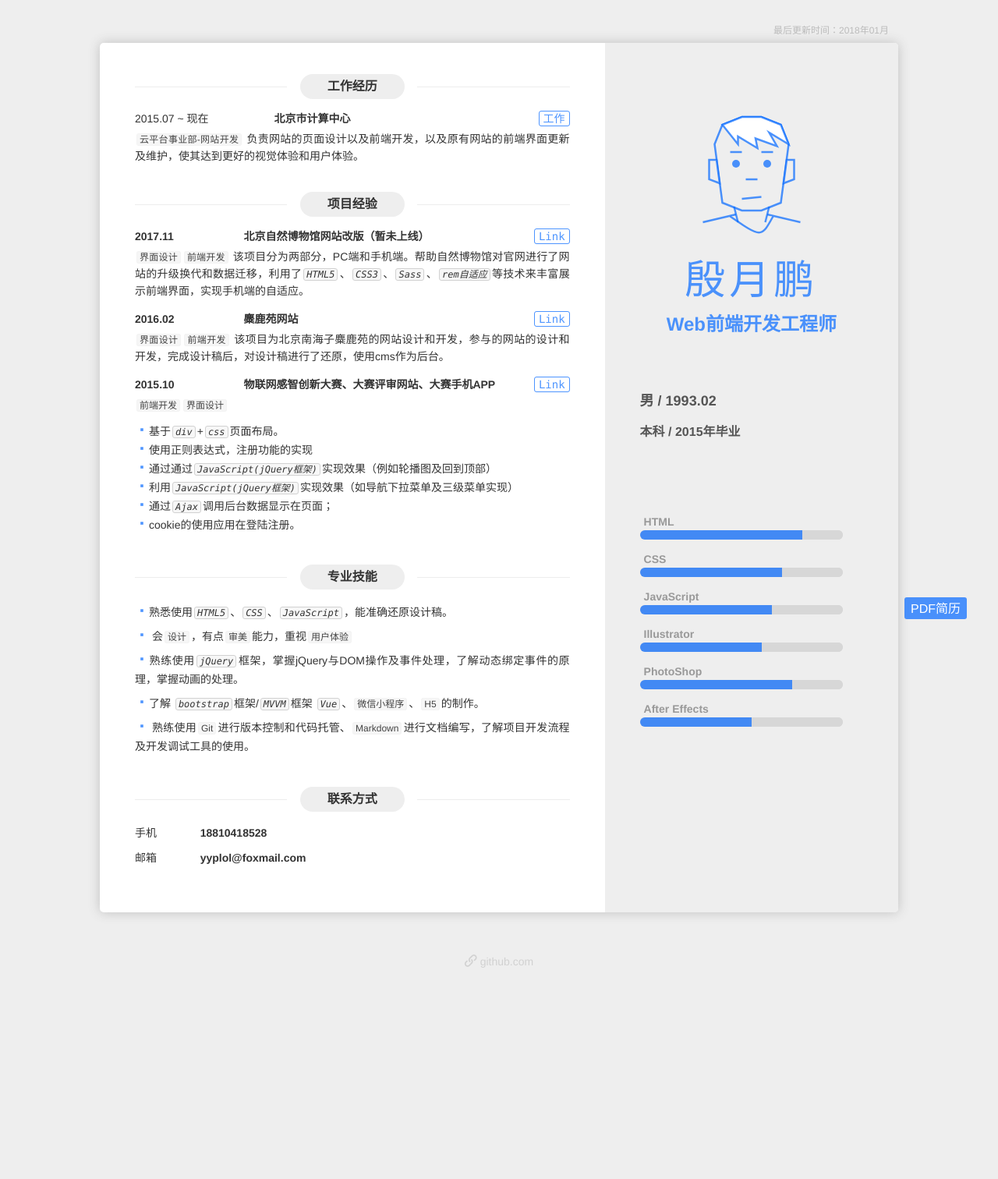
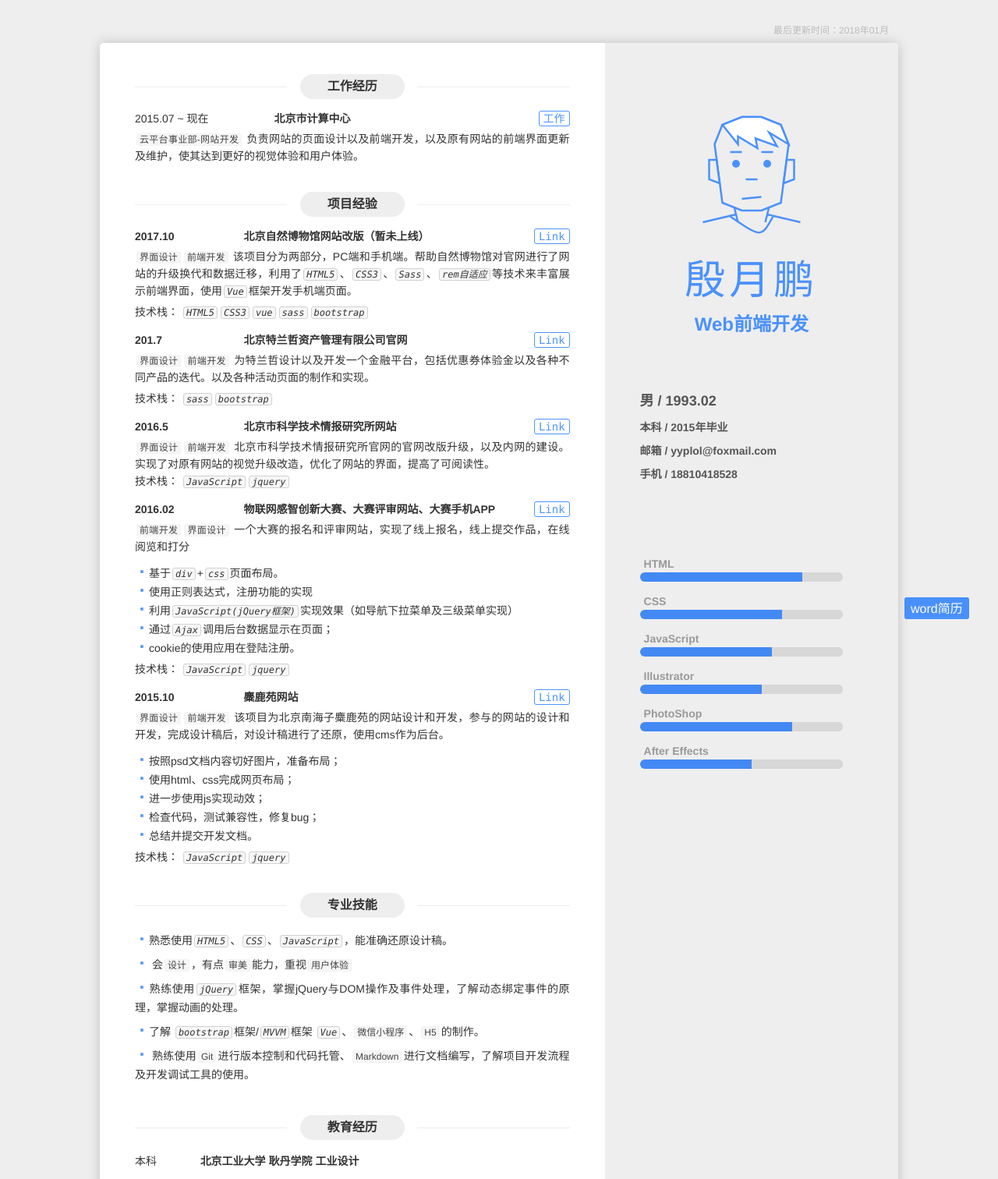
Before and after one commit to YYPing/resume--, a website: page resume-yyp/index.html in a window 1280 px wide. Shown: the top 1512 px of the page at 78% size. Before the commit the page ends 1269 px from the top, so only its background shows below. Drawn offline with Linux system fonts and the light colour scheme.

Commit message:
changes
changes

```diff
--- a/resume-yyp/index.html
+++ b/resume-yyp/index.html
@@ -12,7 +12,8 @@
 </head>
 <body>
 <!--[if IE]><p class="kill-ie">微软都放弃了IE，为啥你却还不放弃？</p><![endif]-->
-<a class=pdf href=resume.pdf><i class="iconfont icon-pdf"></i> PDF简历</a>
+<!-- <a class=pdf href=简历_前端开发_殷月鹏.pdf><i class="iconfont icon-pdf"></i> PDF简历</a> -->
+<a class=pdf href=简历_前端开发_殷月鹏.docx><i class="iconfont icon-pdf"></i> word简历</a>
 <p class=last-modified>最后更新时间：2018年01月</p>
 <div class=content>
     <div class=content-bd>
@@ -49,21 +50,85 @@
                 <div class=section-bd>
                     <div class=item>
                         <header class=item-hd>
-                            <span class=item-time><b>2017.11</b></span>
+                            <span class=item-time><b>2017.10</b></span>
                             <a class="btn item-more" href=javascript:void(0) target=_blank>Link</a>
                             <h3 class=item-name><b>北京自然博物馆网站改版（暂未上线）</b></h3>
                         </header>
                         <div class=item-bd>
-                            <p class=section-content>
+                            <p class="section-content item-bd">
                                 <strong>界面设计</strong><strong>前端开发</strong>
-                                该项目分为两部分，PC端和手机端。帮助自然博物馆对官网进行了网站的升级换代和数据迁移，利用了<em>HTML5</em>、<em>CSS3</em>、<em>Sass</em>、<em>rem自适应</em>等技术来丰富展示前端界面，实现手机端的自适应。
-
+                                该项目分为两部分，PC端和手机端。帮助自然博物馆对官网进行了网站的升级换代和数据迁移，利用了<em>HTML5</em>、<em>CSS3</em>、<em>Sass</em>、<em>rem自适应</em>等技术来丰富展示前端界面，使用<em>Vue</em>框架开发手机端页面。
+                            </p>
+                            <p class="section-content item-bd">
+                                技术栈：
+                                <em>HTML5</em><em>CSS3</em><em>vue</em><em>sass</em><em>bootstrap</em>
                             </p>
                         </div>
                     </div>
                     <div class=item>
                         <header class=item-hd>
+                            <span class=item-time><b>201.7</b></span>
+                            <a class="btn item-more" href=http://tlz.simuhao.com/ target=_blank>Link</a>
+                            <h3 class=item-name><b>北京特兰哲资产管理有限公司官网 </b></h3>
+                        </header>
+                        <div class=item-bd>
+                            <p class="section-content item-bd">
+                                <strong>界面设计</strong><strong>前端开发</strong>
+
+                                为特兰哲设计以及开发一个金融平台，包括优惠券体验金以及各种不同产品的迭代。以及各种活动页面的制作和实现。
+
+                            </p>
+                            <p class="section-content item-bd">
+                                技术栈：
+                                <em>sass</em><em>bootstrap</em>
+                            </p>
+                        </div>
+                    </div>
+                    <div class=item>
+                        <header class=item-hd>
+                            <span class=item-time><b>2016.5</b></span>
+                            <a class="btn item-more" href=http://www.bjstinfo.com.cn/ target=_blank>Link</a>
+                            <h3 class=item-name><b>北京市科学技术情报研究所网站  </b></h3>
+                        </header>
+                        <div class=item-bd>
+                            <p class=section-content>
+                                <strong>界面设计</strong><strong>前端开发</strong>
+                                北京市科学技术情报研究所官网的官网改版升级，以及内网的建设。实现了对原有网站的视觉升级改造，优化了网站的界面，提高了可阅读性。
+                            </p>
+                            <p class="section-content item-bd">
+                                技术栈：
+                                <em>JavaScript</em><em>jquery</em>
+                            </p>
+                        </div>
+                    </div>
+
+                    <div class=item>
+                        <header class=item-hd>
                             <span class=item-time><b>2016.02</b></span>
+                            <a class="btn item-more" href=http://www.intellisense.org.cn target=_blank>Link</a>
+                            <h3 class=item-name>物联网感智创新大赛、大赛评审网站、大赛手机APP</h3>
+                        </header>
+                        <div class=item-bd>
+                            <p class=section-content>
+                                <strong>前端开发</strong><strong>界面设计</strong>
+                                一个大赛的报名和评审网站，实现了线上报名，线上提交作品，在线阅览和打分
+                                <ul class=section-list>
+                                    <li><p class=section-content><i class="iconfont icon-dot"></i>基于<em>div</em>+<em>css</em>页面布局。</p></li>
+                                    <li><p class=section-content><i class="iconfont icon-dot"></i>使用正则表达式，注册功能的实现</p></li>
+                                    <li><p class=section-content><i class="iconfont icon-dot"></i>利用<em>JavaScript(jQuery框架)</em>实现效果（如导航下拉菜单及三级菜单实现）</p></li>
+                                    <li><p class=section-content><i class="iconfont icon-dot"></i>通过<em>Ajax</em>调用后台数据显示在页面；</p></li>
+                                    <li><p class=section-content><i class="iconfont icon-dot"></i>cookie的使用应用在登陆注册。</p></li>
+                                </ul>
+                            </p>
+                            <p class="section-content item-bd">
+                                技术栈：
+                                <em>JavaScript</em><em>jquery</em>
+                            </p>
+                        </div>
+                    </div>
+                   <div class=item>
+                        <header class=item-hd>
+                            <span class=item-time><b>2015.10</b></span>
                             <a class="btn item-more" href=http://www.milupark.org.cn/cn/index.html target=_blank>Link</a>
                             <h3 class=item-name>麋鹿苑网站</h3>
                         </header>
@@ -71,29 +136,20 @@
                             <p class=section-content>
                                 <strong>界面设计</strong><strong>前端开发</strong>
                                 该项目为北京南海子麋鹿苑的网站设计和开发，参与的网站的设计和开发，完成设计稿后，对设计稿进行了还原，使用cms作为后台。
+                                <ul class=section-list>
+                                    <li><p class=section-content><i class="iconfont icon-dot"></i>按照psd文档内容切好图片，准备布局；</p></li>
+                                    <li><p class=section-content><i class="iconfont icon-dot"></i>使用html、css完成网页布局；</p></li>
+                                    <li><p class=section-content><i class="iconfont icon-dot"></i>进一步使用js实现动效；</p></li>
+                                    <li><p class=section-content><i class="iconfont icon-dot"></i>检查代码，测试兼容性，修复bug；</p></li>
+                                    <li><p class=section-content><i class="iconfont icon-dot"></i>总结并提交开发文档。</p></li>
+                                </ul>
+                            </p>
+                            <p class="section-content item-bd">
+                                技术栈：
+                                <em>JavaScript</em><em>jquery</em>
                             </p>
                         </div>
                     </div>
-                    <div class=item>
-                        <header class=item-hd>
-                            <span class=item-time><b>2015.10</b></span>
-                            <a class="btn item-more" href=http://www.intellisense.org.cn target=_blank>Link</a>
-                            <h3 class=item-name>物联网感智创新大赛、大赛评审网站、大赛手机APP</h3>
-                        </header>
-                        <div class=item-bd>
-                            <p class=section-content><strong>前端开发</strong><strong>界面设计</strong>
-                                <ul class=section-list>
-                                    <li><p class=section-content><i class="iconfont icon-dot"></i>基于<em>div</em>+<em>css</em>页面布局。</p></li>
-                                    <li><p class=section-content><i class="iconfont icon-dot"></i>使用正则表达式，注册功能的实现</p></li>
-                                    <li><p class=section-content><i class="iconfont icon-dot"></i>通过通过<em>JavaScript(jQuery框架)</em>实现效果（例如轮播图及回到顶部）</p></li>
-                                    <li><p class=section-content><i class="iconfont icon-dot"></i>利用<em>JavaScript(jQuery框架)</em>实现效果（如导航下拉菜单及三级菜单实现）</p></li>
-                                    <li><p class=section-content><i class="iconfont icon-dot"></i>通过<em>Ajax</em>调用后台数据显示在页面；</p></li>
-                                    <li><p class=section-content><i class="iconfont icon-dot"></i>cookie的使用应用在登陆注册。</p></li>
-                                </ul>
-                            </p>
-                        </div>
-                    </div>
-
 
                 </div>
             </section>
@@ -118,80 +174,75 @@
             <section class=prize>
                 <header class=section-hd>
                     <span class=section-title-l></span>
-                    <h2 class=section-title>联系方式</h2>
+                    <h2 class=section-title>教育经历</h2>
                     <span class=section-title-r></span>
                 </header>
                 <div class=section-bd>
                     <div class=item>
                         <header class=item-hd>
-                            <span class=item-time>手机</span>
-                            <h3 class=item-name>18810418528</h3>
+                            <span class=item-time>本科</span>
+                            <h3 class=item-name>北京工业大学  耿丹学院    工业设计
+
+                                </h3>
                         </header>
                     </div>
-                    <div class=item>
-                        <header class=item-hd>
-                            <span class=item-time>邮箱</span>
-                            <h3 class=item-name>yyplol@foxmail.com</h3>
-                        </header>
-                    </div>
-
                 </div>
             </section>
         </div>
         <header class="content-right content-hd">
 
             <section class=title>
-                <!-- <img class=avator src="src/avator.png"> -->
                 <div class="avator">
                     <svg version="1.1" id="svg" xmlns="http://www.w3.org/2000/svg" xmlns:xlink="http://www.w3.org/1999/xlink" x="80px" y="0px" viewBox="50 0 250 400" width="250px" height="400px" xml:space="preserve">
                         <!-- face -->
                         <path fill="#eee" class="svg-no" d="
                         M150 80 H200 L250 100 L270 150 L250 300 L200 320 H150 L100 300 L80 150 L100 100 L150 80 Z
-                        " style="stroke:#0c6dffba;stroke-width: 5;"></path>
+                        " style="stroke:#4b91fa;stroke-width: 5;"></path>
                         <!-- hair -->
-                        <path fill="#fff" d="M100 100 L140 150 L140 130 L190 160 L185 135 L240 155 L220 120 L270 150 L250 100 L200 80 L150 80Z" style="stroke:#0c6dffba;stroke-width: 5;"></path>
+                        <path fill="#fff" d="M100 100 L140 150 L140 130 L190 160 L185 135 L240 155 L220 120 L270 150 L250 100 L200 80 L150 80Z" style="stroke:#4b91fa;stroke-width: 5;"></path>
                         <!-- ear-->
                         <path fill="#eee" class="svg-no" d="
                         M85 190 H66 V240 L93 250 Z
-                        " style="stroke:#0c6dffba;stroke-width: 5;"></path>
+                        " style="stroke:#4b91fa;stroke-width: 5;"></path>
                         <path fill="#eee" class="svg-no" d="
                         M265 190 H284 V240 L257 250 Z
-                        " style="stroke:#0c6dffba;stroke-width: 5;"></path>
+                        " style="stroke:#4b91fa;stroke-width: 5;"></path>
                         <!-- eyebrow -->
                         <path class="svg-no left-eyebrow" d="
                         M120 170 H150 Z
-                        " style="stroke:#0c6dffba;stroke-width: 5;"></path>
+                        " style="stroke:#4b91fa;stroke-width: 5;"></path>
                         <path class="right-eyebrow" class="svg-no" d="
                         M200 170 H230 Z
-                        " style="stroke:#0c6dffba;stroke-width: 5;"></path>
+                        " style="stroke:#4b91fa;stroke-width: 5;"></path>
                         <!-- eyes -->
-                        <circle class="left-eye" cx="135" cy="200" r="10" fill="#0c6dffba"></circle>
-                        <circle class="right-eye" cx="215" cy="200" r="10" fill="#0c6dffba"></circle>
+                        <circle class="left-eye" cx="135" cy="200" r="10" fill="#4b91fa"></circle>
+                        <circle class="right-eye" cx="215" cy="200" r="10" fill="#4b91fa"></circle>
                         <!-- nose -->
-                        <path d="M160 240 H190" style="stroke:#0c6dffba;stroke-width: 5;"></path>
+                        <path d="M160 240 H190" style="stroke:#4b91fa;stroke-width: 5;"></path>
                         <!-- MOUSE -->
-                        <path d="M150 290 L200 285 Z" style="stroke:#0c6dffba;stroke-width: 5;"></path>
+                        <path d="M150 290 L200 285 Z" style="stroke:#4b91fa;stroke-width: 5;"></path>
                         <!-- SHOULDERS -->
-                        <path d="M135 330 L50 350"  style="stroke:#0c6dffba;stroke-width: 5;"></path>
-                        <path d="M215 330 L300 350"  style="stroke:#0c6dffba;stroke-width: 5;"></path>
+                        <path d="M135 330 L50 350"  style="stroke:#4b91fa;stroke-width: 5;"></path>
+                        <path d="M215 330 L300 350"  style="stroke:#4b91fa;stroke-width: 5;"></path>
                         <path fill="#eee" class="svg-no" d="M120 335
                         C 200 390 200 390 230 335
-                        "  style="stroke:#0c6dffba;stroke-width: 5;"></path>
+                        "  style="stroke:#4b91fa;stroke-width: 5;"></path>
                         <!-- neck -->
-                        <path class="svg-no" d="M130 310 L140 350" style="stroke:#0c6dffba;stroke-width: 5;"></path>
-                        <path class="svg-no" d="M220 310 L210 350" style="stroke:#0c6dffba;stroke-width: 5;"></path>
+                        <path class="svg-no" d="M130 310 L140 350" style="stroke:#4b91fa;stroke-width: 5;"></path>
+                        <path class="svg-no" d="M220 310 L210 350" style="stroke:#4b91fa;stroke-width: 5;"></path>
                         </svg>
                 </div>
                 <div class=name>
                     <h1>殷月鹏</h1>
                 </div>
-               <h2 class="job">Web前端开发工程师</h2>
+               <h2 class="job">Web前端开发</h2>
             </section>
 
             <section class=info>
                 <h2>男 / 1993.02</h2>
-                <!-- <h3>集美大学 · 光电信息科学与工程</h3> -->
-                <h3>本科 / 2015年毕业</h3>
+                <h4>本科 / 2015年毕业</h4>
+                <h4>邮箱 / yyplol@foxmail.com</h4>
+                <h4>手机 / 18810418528</h4>
             </section>
 
             <section class="skill-level">
```
